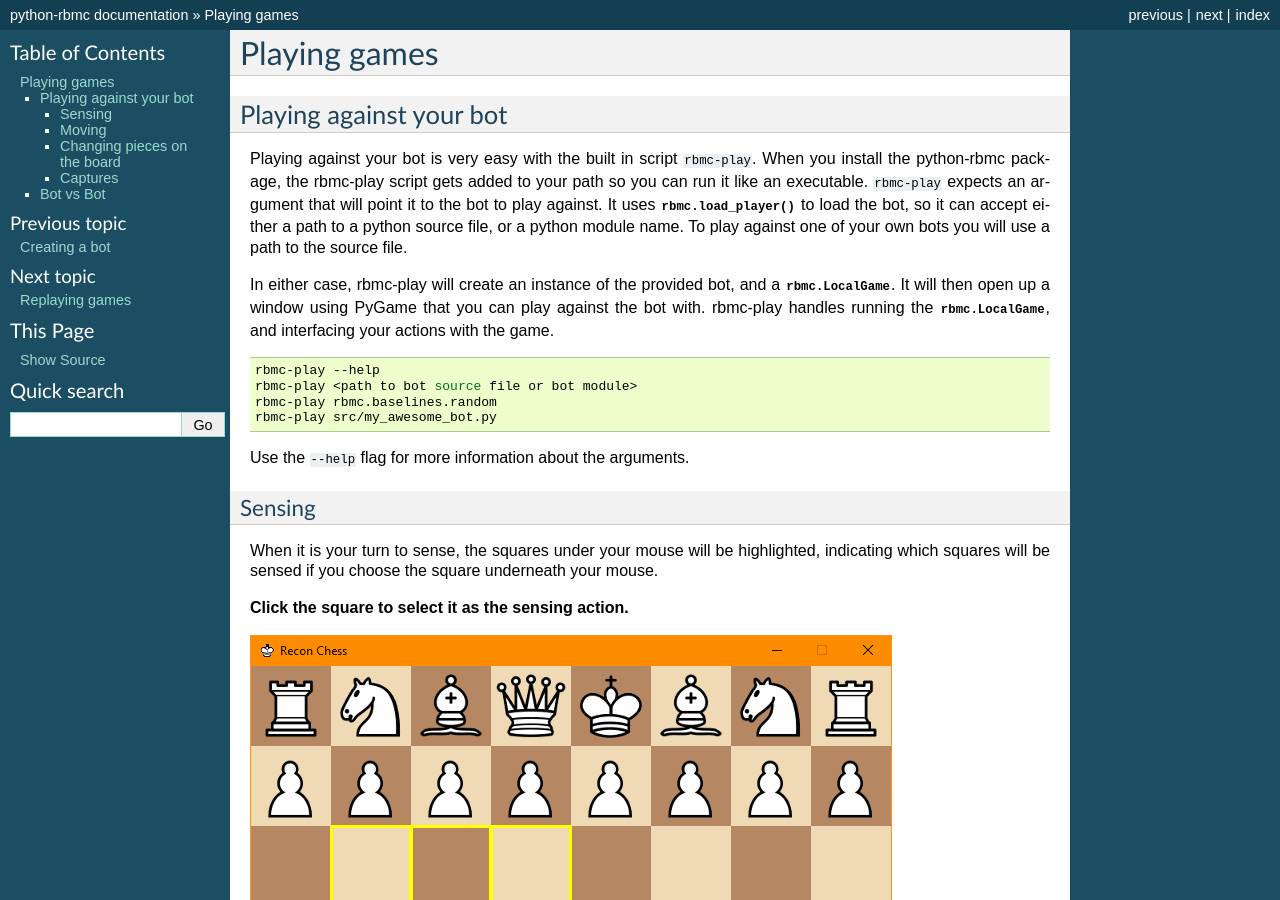
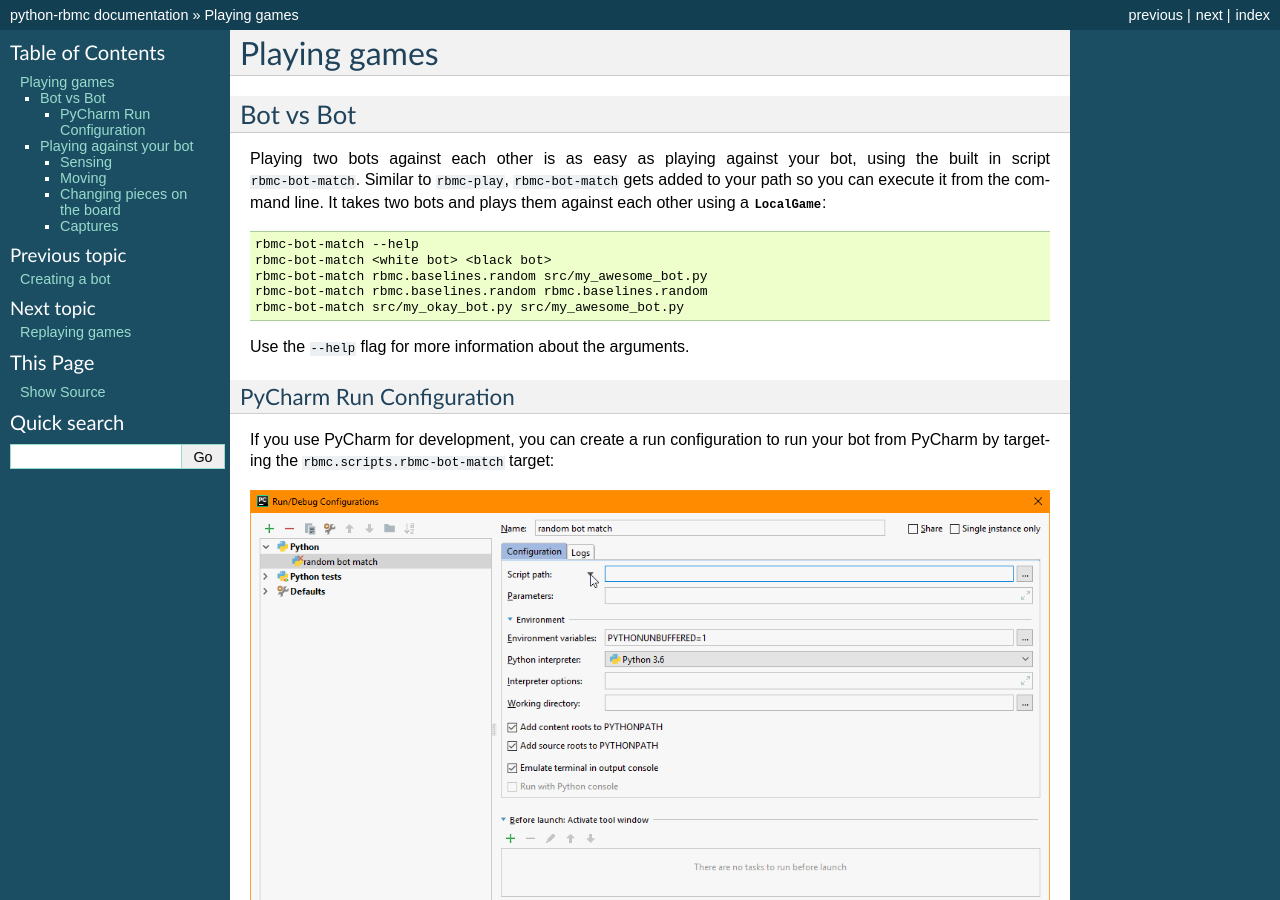
Before and after one commit to reconnaissanceblindchess/reconchess, a Sphinx documentation site: the page built from docs/source/bot_play.rst, in a window 1280 px wide and 900 px high. Built offline with Sphinx 7.4.7, drawn with Linux system fonts in a browser that asks for light colours; some of the changed text lies outside the part shown.

Commit message:
Adding section to bot play about running through pycharm

```diff
--- a/docs/source/bot_play.rst
+++ b/docs/source/bot_play.rst
@@ -1,5 +1,31 @@
 Playing games
 =============
+
+Bot vs Bot
+----------
+
+Playing two bots against each other is as easy as playing against your bot, using the built in script :code:`rbmc-bot-match`.
+Similar to :code:`rbmc-play`, :code:`rbmc-bot-match` gets added to your path so you can execute it from the command line.
+It takes two bots and plays them against each other using a :class:`LocalGame`:
+
+.. code-block:: bash
+
+    rbmc-bot-match --help
+    rbmc-bot-match <white bot> <black bot>
+    rbmc-bot-match rbmc.baselines.random src/my_awesome_bot.py
+    rbmc-bot-match rbmc.baselines.random rbmc.baselines.random
+    rbmc-bot-match src/my_okay_bot.py src/my_awesome_bot.py
+
+Use the :code:`--help` flag for more information about the arguments.
+
+PyCharm Run Configuration
+^^^^^^^^^^^^^^^^^^^^^^^^^
+
+If you use PyCharm for development, you can create a run configuration to run your bot from PyCharm by targeting
+the :code:`rbmc.scripts.rbmc-bot-match` target:
+
+.. image:: _static/pycharm_bot_match_config.gif
+    :target: _static/pycharm_bot_match_config.gif
 
 Playing against your bot
 ------------------------
@@ -62,21 +88,3 @@ of the turn.
 
 .. image:: _static/capture.gif
     :target: _static/capture.gif
-
-
-Bot vs Bot
-----------
-
-Playing two bots against each other is as easy as playing against your bot, using the built in script :code:`rbmc-bot-match`.
-Similar to :code:`rbmc-play`, :code:`rbmc-bot-match` gets added to your path so you can execute it from the command line.
-It takes two bots and plays them against each other using a :class:`LocalGame`:
-
-.. code-block:: bash
-
-    rbmc-bot-match --help
-    rbmc-bot-match <white bot> <black bot>
-    rbmc-bot-match rbmc.baselines.random src/my_awesome_bot.py
-    rbmc-bot-match rbmc.baselines.random rbmc.baselines.random
-    rbmc-bot-match src/my_okay_bot.py src/my_awesome_bot.py
-
-Use the :code:`--help` flag for more information about the arguments.
```
Also changed, not shown: docs/source/_static/pycharm_bot_match_config.gif (added).
